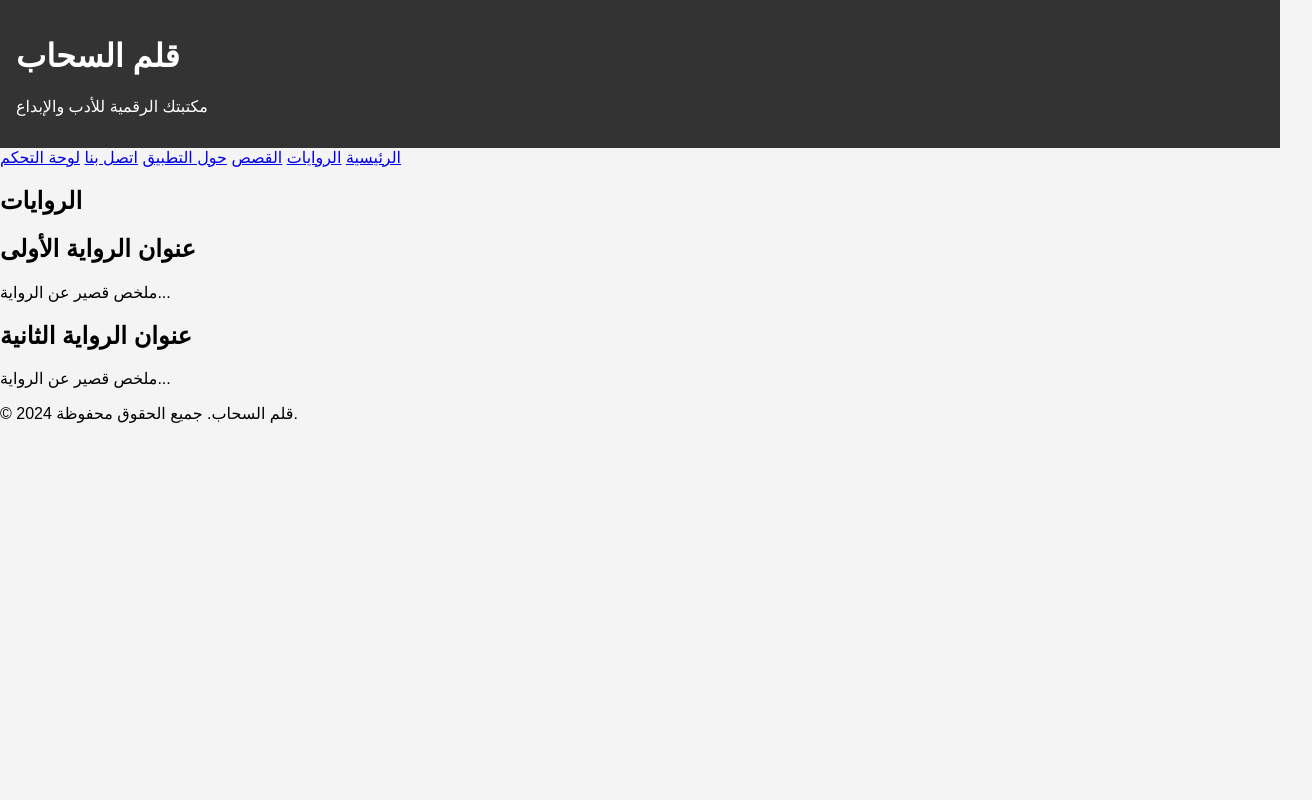
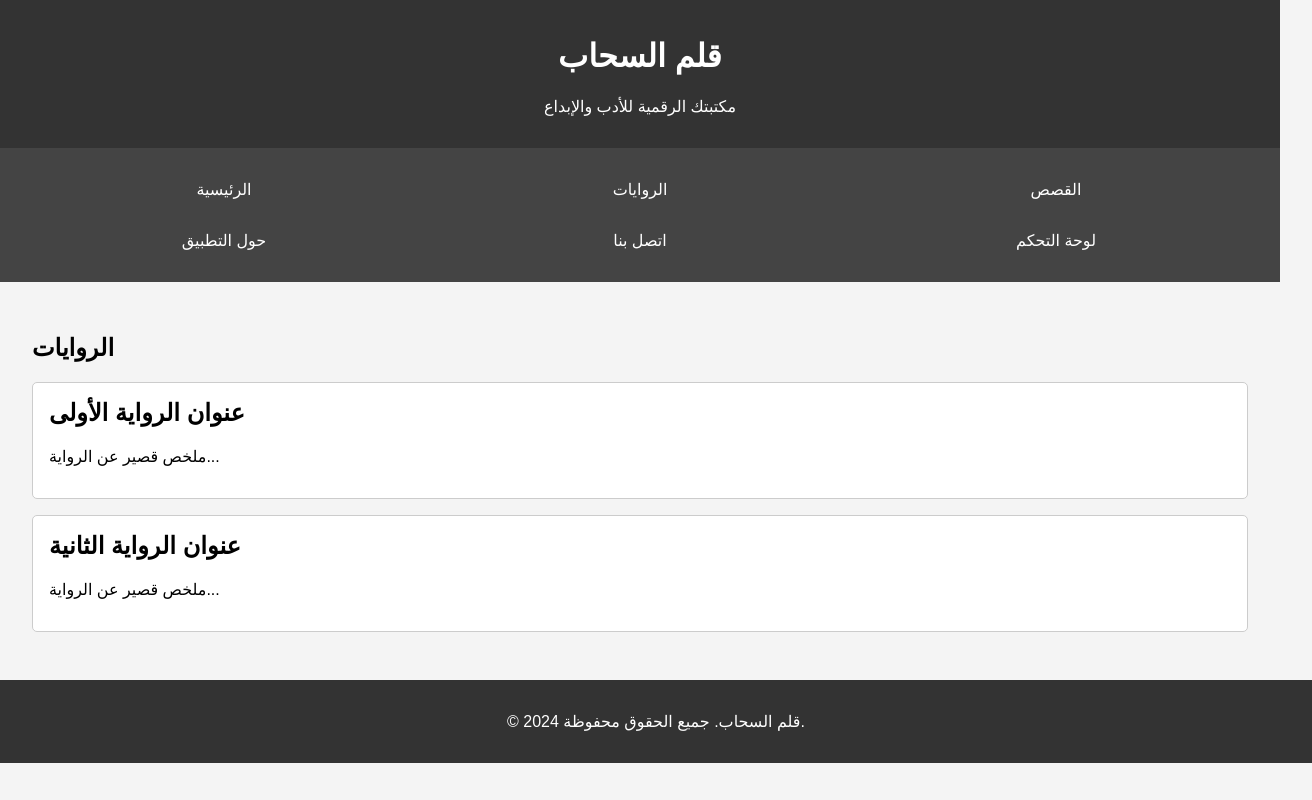
Before and after one commit to amkhasib/QalamAISahab, a plain HTML site: page novels.html in a window 1280 px wide. Shown: the whole page, 1312 px wide, since content can reach past the window. Drawn offline with Linux system fonts and the light colour scheme.

Commit message:
novels.html

```diff
--- a/novels.html
+++ b/novels.html
@@ -15,48 +15,48 @@
             background-color: #333;
             color: #fff;
             padding: 1rem;
-            text-align: center.
+            text-align: center;
         }
         nav {
-            display: flex.
-            flex-wrap: wrap.
-            justify-content: center.
-            background-color: #444.
-            padding: 1rem.
+            display: flex;
+            flex-wrap: wrap;
+            justify-content: center;
+            background-color: #444;
+            padding: 1rem;
         }
         nav a {
-            color: #fff.
-            padding: 0.5rem.
-            text-decoration: none.
-            margin: 0.5rem.
-            text-align: center.
-            flex: 1 1 30%.
+            color: #fff;
+            padding: 0.5rem;
+            text-decoration: none;
+            margin: 0.5rem;
+            text-align: center;
+            flex: 1 1 30%;
         }
         nav a:hover {
-            background-color: #555.
+            background-color: #555;
         }
         .content {
-            padding: 2rem.
-            max-width: 100%.
-            margin: auto.
+            padding: 2rem;
+            max-width: 100%;
+            margin: auto;
         }
         .story {
-            background-color: #fff.
-            border: 1px solid #ccc.
-            margin-bottom: 1rem.
-            padding: 1rem.
-            border-radius: 5px.
+            background-color: #fff;
+            border: 1px solid #ccc;
+            margin-bottom: 1rem;
+            padding: 1rem;
+            border-radius: 5px;
         }
         .story h2 {
-            margin-top: 0.
+            margin-top: 0;
         }
         footer {
-            background-color: #333.
-            color: #fff.
-            text-align: center.
-            padding: 1rem.
-            position: relative.
-            width: 100%.
+            background-color: #333;
+            color: #fff;
+            text-align: center;
+            padding: 1rem;
+            position: relative;
+            width: 100%;
         }
     </style>
 </head>
```
